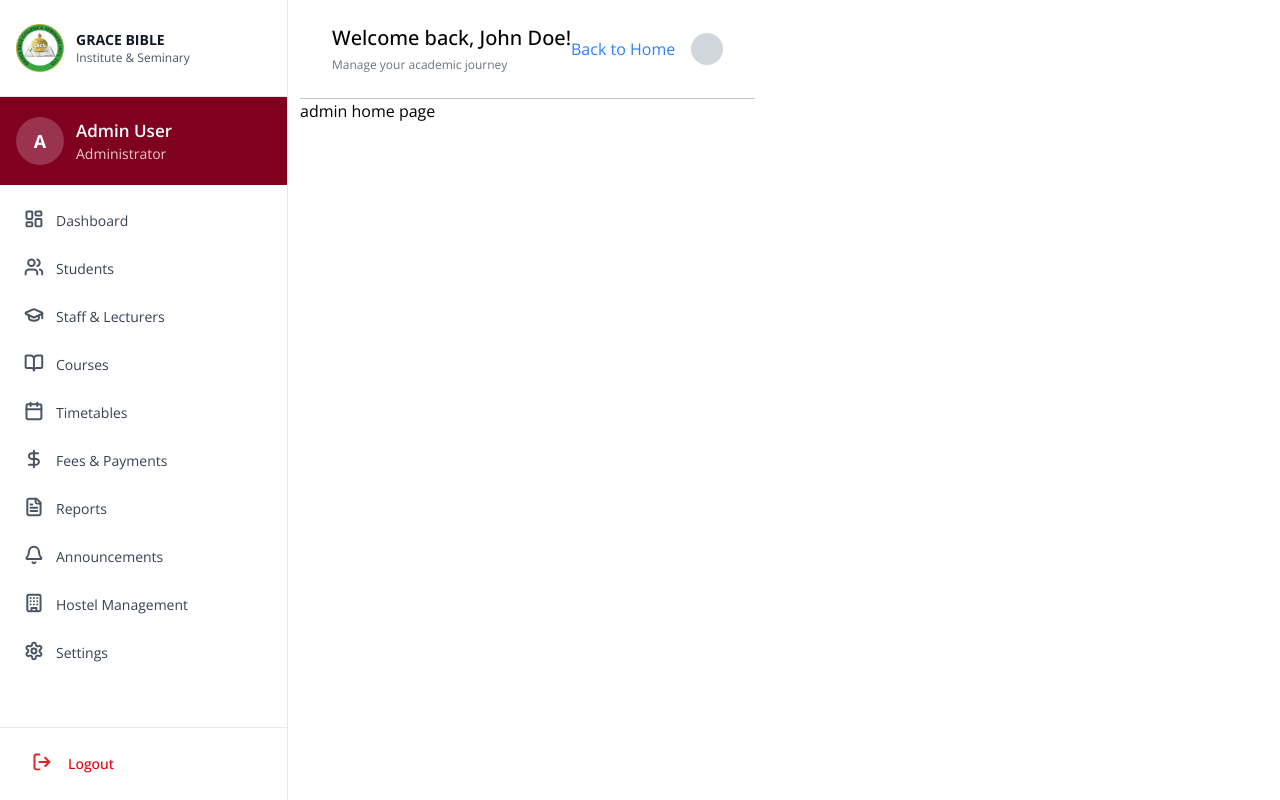
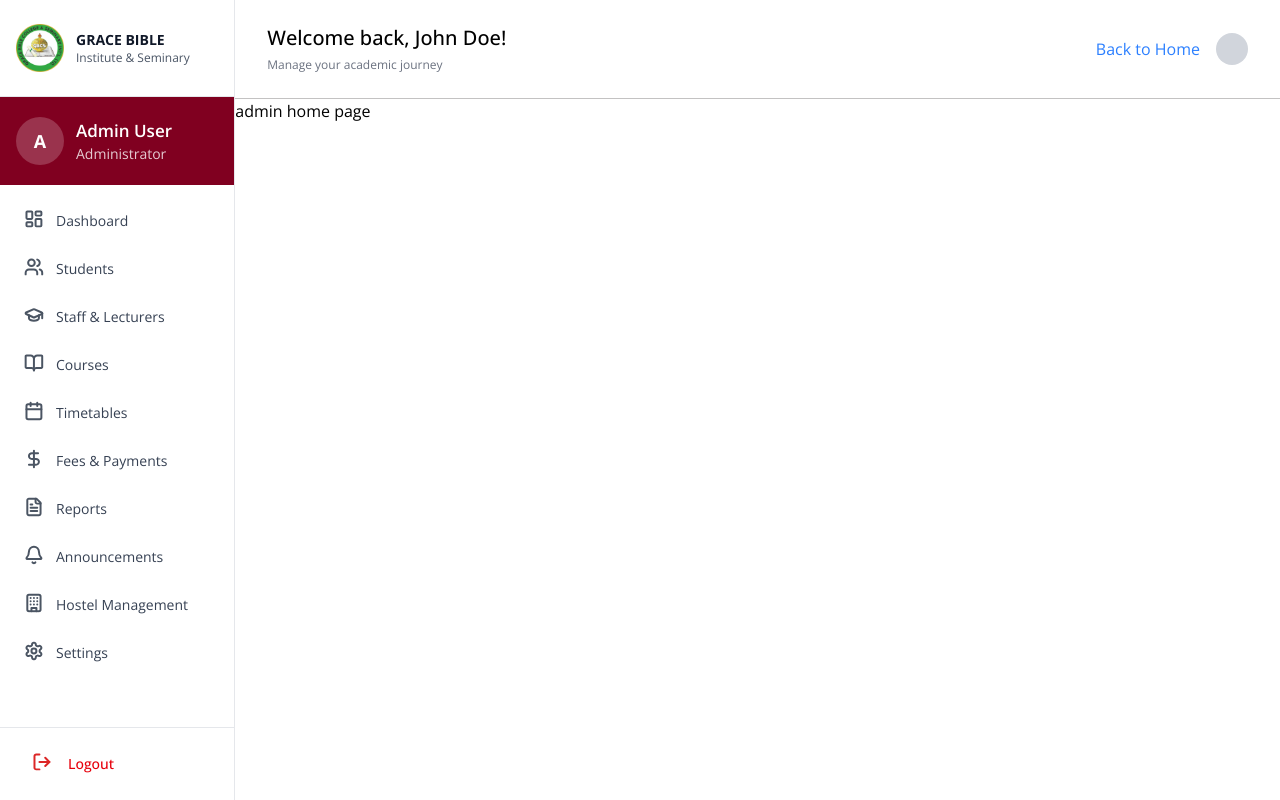
Before and after one commit to Victorwilly/gbcs, a React (Vite) app: page /dashboard/admin in a window 1280 px wide. Built offline with nearby package versions, Linux system fonts and the light colour scheme.

Commit message:
updated ui fix

```diff
--- a/src/components/Layout/DashboardLayout.tsx
+++ b/src/components/Layout/DashboardLayout.tsx
@@ -4,10 +4,10 @@ import SideBar from "../SideBar/SideBar";
 
 const DashboardLayout = () => {
   return (
-    <main className="md:flex md:flex-row md:gap-3">
+    <main className="md:flex md:flex-row">
       <SideBar />
 
-      <div>
+      <div className="w-full">
         <DashboardHeader />
         <Outlet />
       </div>
```
